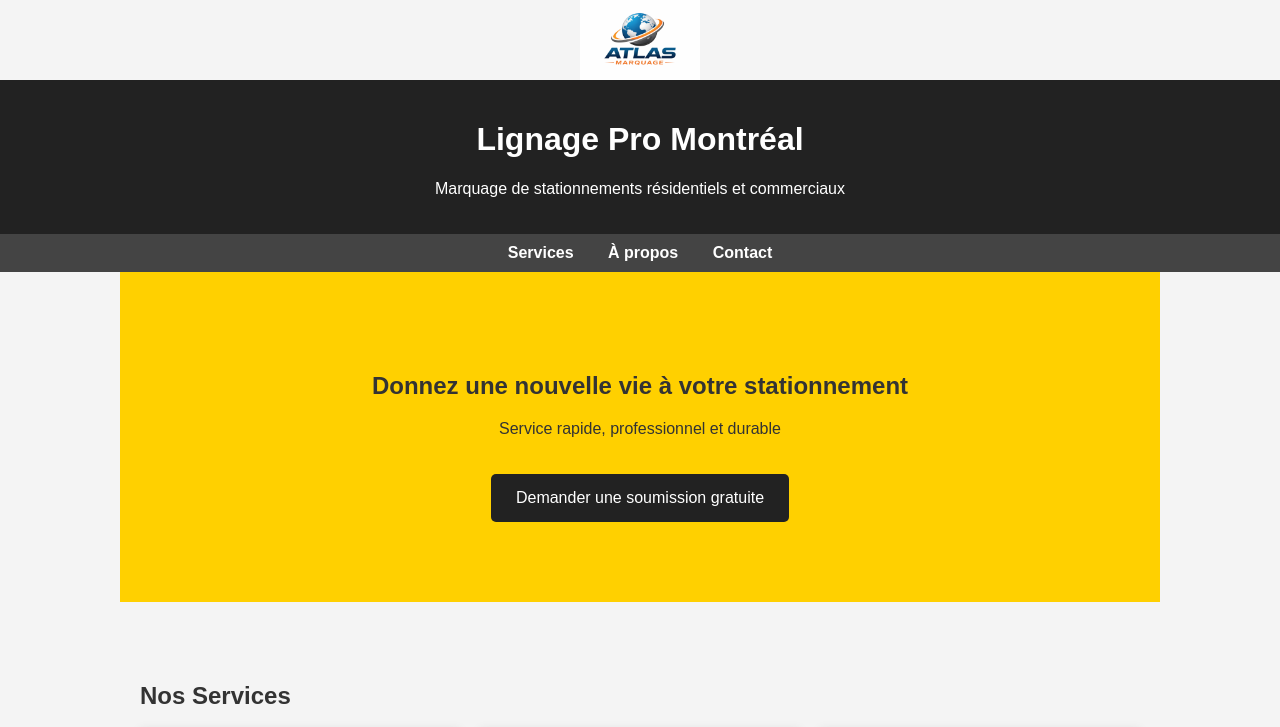
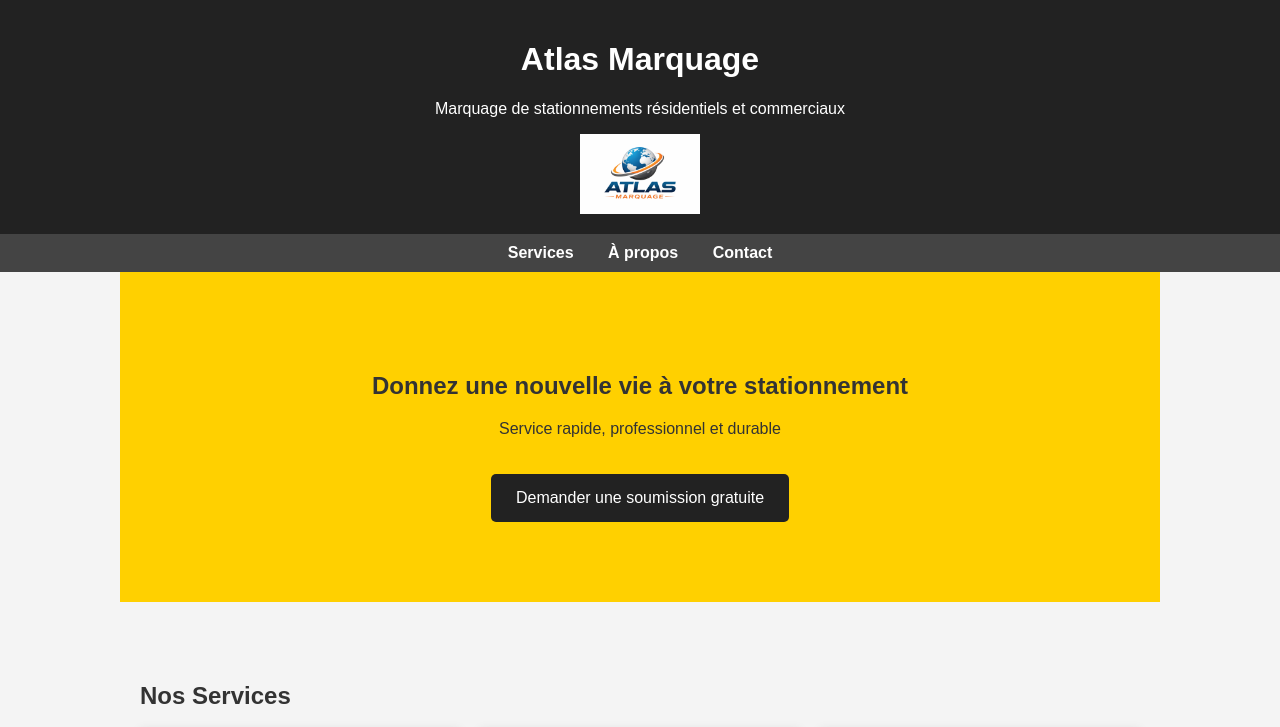
Before and after one commit to AtlasMarquage/atlasmarquage, a plain HTML site: page index.html in a window 1280 px wide. Shown: the top 727 px of the page. Drawn offline with Linux system fonts and the light colour scheme.

Commit message:
Update index.html

```diff
--- a/index.html
+++ b/index.html
@@ -4,7 +4,6 @@
 <meta charset="UTF-8">
 <meta name="viewport" content="width=device-width, initial-scale=1.0">
 <title>Atlas Marquage</title>
-<img src="atlaslogo.png" alt="Logo Atlas Marquage" style="height:80px; display:block; margin:auto;">
 <style>
 body {
     margin: 0;
@@ -126,8 +125,9 @@ footer {
 <body>
 
 <header>
-<h1>Lignage Pro Montréal</h1>
+<h1>Atlas Marquage</h1>
 <p>Marquage de stationnements résidentiels et commerciaux</p>
+<img src="atlaslogo.png" alt="Logo Atlas Marquage" style="height:80px; display:block; margin:auto;">
 </header>
 
 <nav>
```
